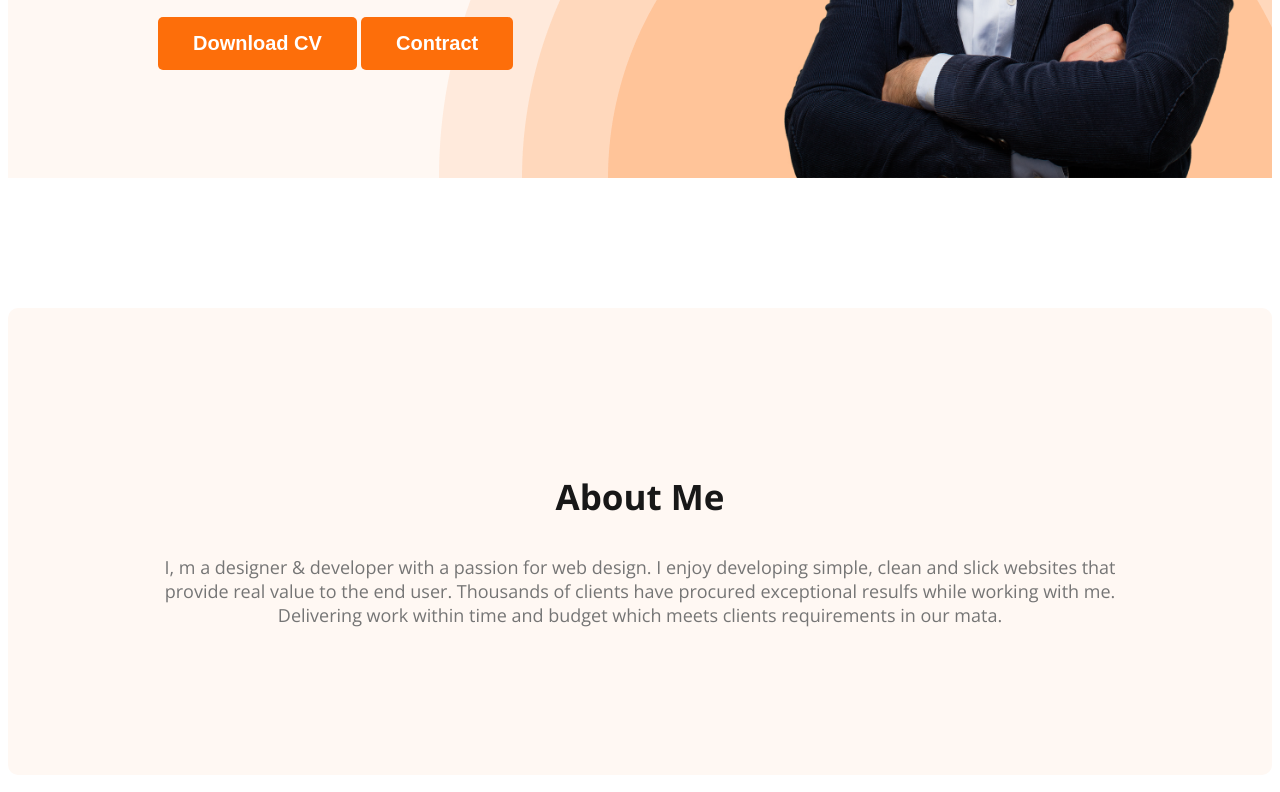
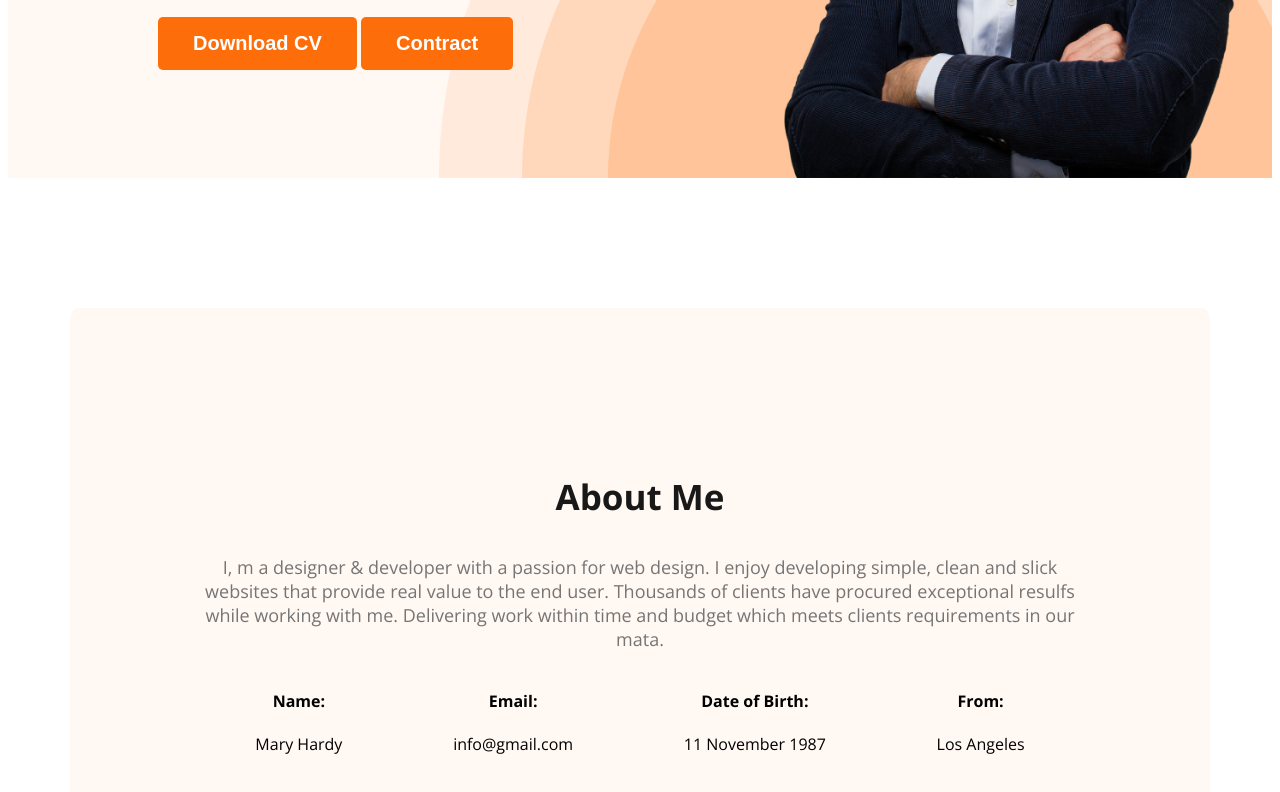
Before and after one commit to arifkhan230/web-developer-portfolio, a plain HTML site: page index.html in a window 1280 px wide. Shown: the part 590-1382 px from the top of the page. Drawn offline with nearby package versions, Linux system fonts and the light colour scheme.

Commit message:
addeded about information

```diff
--- a/index.html
+++ b/index.html
@@ -38,7 +38,30 @@
     <main>
         <section class="about">
             <h3 class="section-title">About Me</h3>
-            <p class="section-description">I, m a designer & developer with a passion for web design. I enjoy developing simple, clean and slick websites that provide real value to the end user. Thousands of clients have procured exceptional resulfs while working with me. Delivering work within time and budget which meets clients requirements in our mata.</p>
+            <p class="section-description">I, m a designer & developer with a passion for web design. I enjoy developing simple, clean and slick websites that provide real value to the end user. Thousands of clients have procured exceptional resulfs while working with me. Delivering work within time and budget which meets clients requirements in our mata.
+            </p>
+            <div class="about-info-container">
+                <!-- .about-info*4>h4.info-title+p.info-description -->
+
+                <div class="about-info">
+                    <h4 class="info-title">Name:</h4>
+                    <p class="info-description">Mary Hardy</p>
+                </div>
+                <div class="about-info">
+                    <h4 class="info-title">Email:</h4>
+                    <p class="info-description">info@gmail.com</p>
+                </div>
+                <div class="about-info">
+                    <h4 class="info-title">Date of Birth:</h4>
+                    <p class="info-description">11 November 1987</p>
+                </div>
+                <div class="about-info">
+                    <h4 class="info-title">From:</h4>
+                    <p class="info-description">Los Angeles</p>
+                </div>
+            </div>
+
+
         </section>
 
     </main>
--- a/styles/portfolio.css
+++ b/styles/portfolio.css
@@ -105,6 +105,14 @@ nav a {
 }
 
 /* Main sections styles */
+main{
+    max-width: 1140px;
+    margin: 0 auto;
+}
+.about-info-container{
+    display: flex;
+    justify-content: space-around;
+}
 
 /* About section style*/
 .about {
@@ -113,3 +121,6 @@ nav a {
     background-color: #FFF8F3;
     margin: 130px 0;
 }
+.about-info{
+    text-align: center;
+}
```
